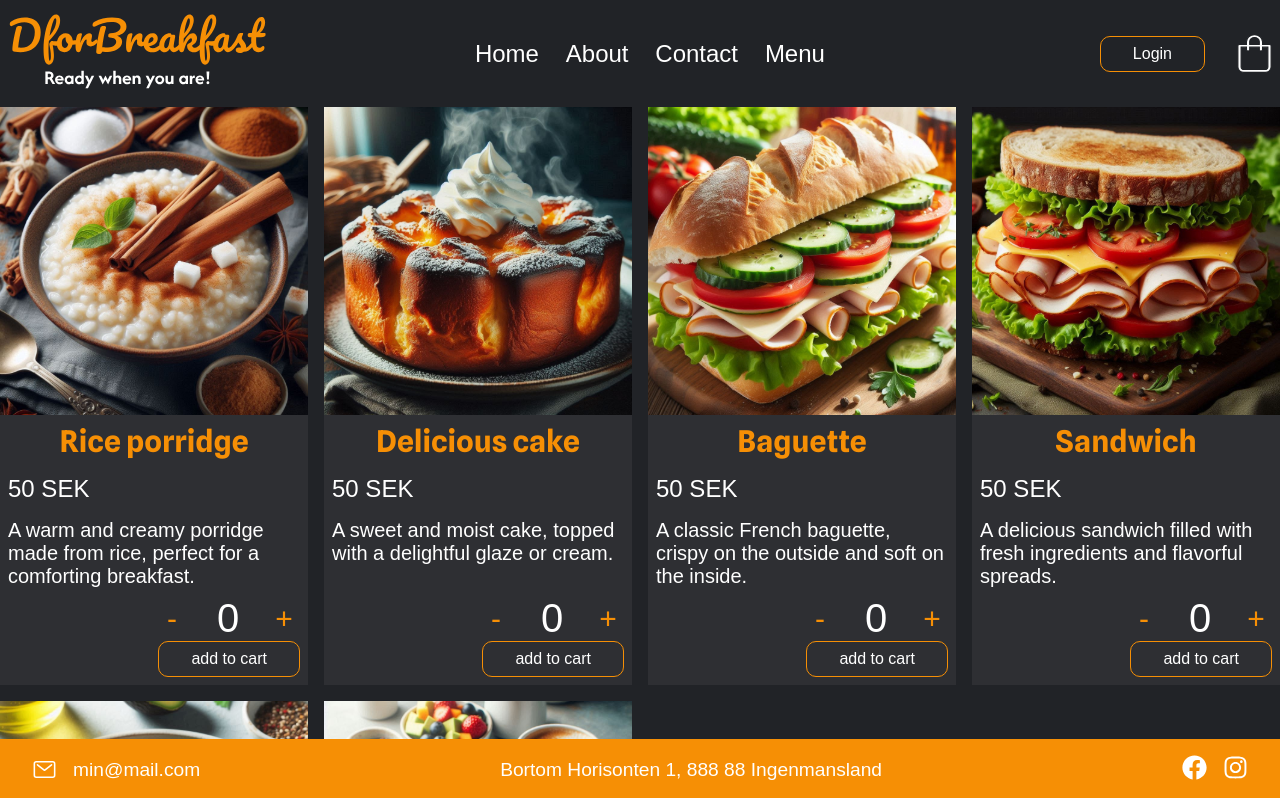
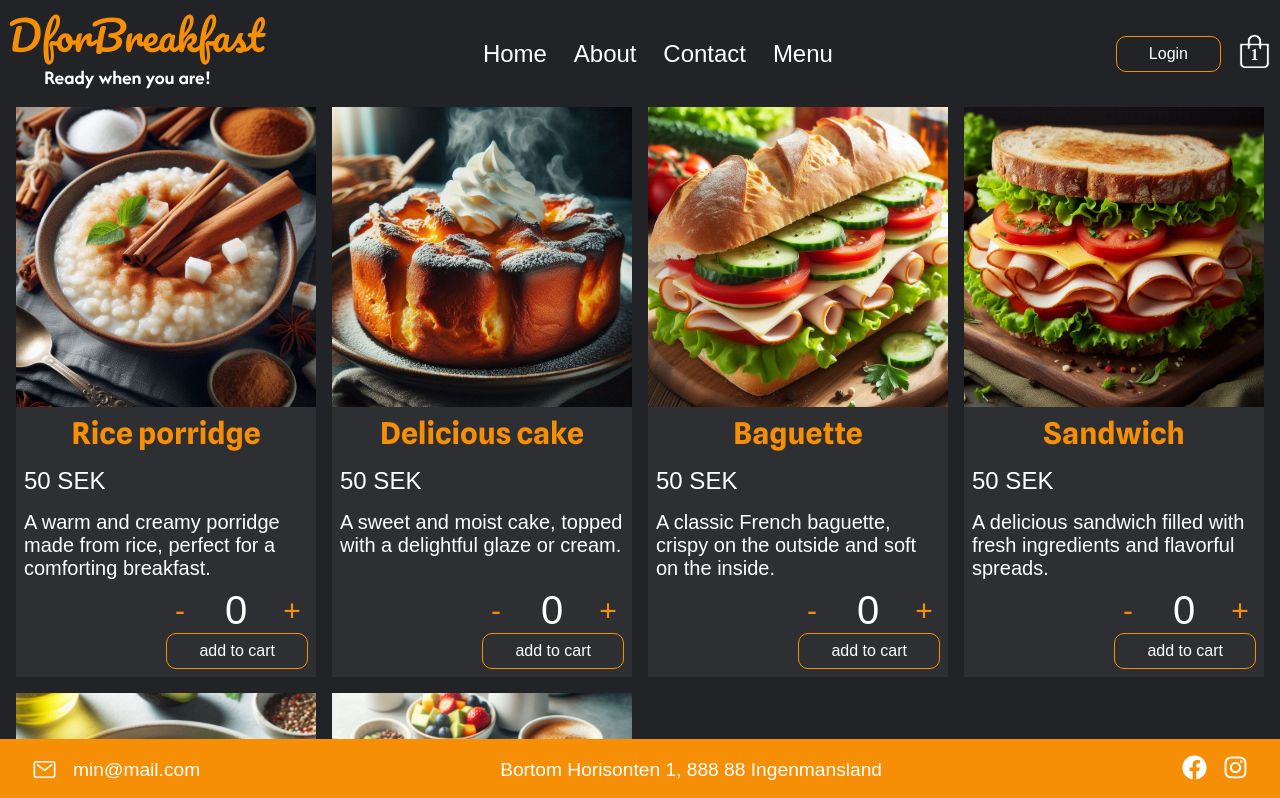
Before and after one commit to sandranymark/GhostWarriors, a React (Vite) app in the folder frontend/: page /menu in a window 1280 px wide. Shown: the top 798 px of the page. Built offline with nearby package versions, Linux system fonts and the light colour scheme; a web font is replaced by a local one.

Commit message:
small css fixes

```diff
--- a/frontend/src/components/hamburgerBar/HamburgerBar.css
+++ b/frontend/src/components/hamburgerBar/HamburgerBar.css
@@ -24,6 +24,10 @@
   margin-right: .5rem;
 }
 
+.hide {
+  display: none;
+}
+
 @keyframes slideInFromRight {
   from {
     opacity: 0;
--- a/frontend/src/components/hamburgerBar/HamburgerBar.tsx
+++ b/frontend/src/components/hamburgerBar/HamburgerBar.tsx
@@ -15,12 +15,15 @@ function HamburgerBar({ onClose }: HanburgerBarProps) {
     const hamburgerRef = document.querySelector(".hamburger") as HTMLElement;
     const headerLogoRef = document.querySelector(".header__logo") as HTMLImageElement;
     const headerLinkAroundLogoRef = document.querySelector(".header__link") as HTMLLinkElement;
+    const cartBtnWrapperRef = document.querySelector(".header__cart-btn--wrapper") as HTMLElement;
+
 
     const handleClose = (): void => {
-      navRef.classList.add("hide");
+      // navRef.classList.add("hide");
       hamburgerRef.classList.remove("hide");
       headerLogoRef.classList.remove("hide");
       headerLinkAroundLogoRef.classList.remove("hide");
+      cartBtnWrapperRef.classList.remove("hide");
       onClose();
     };
 
--- a/frontend/src/components/header/Header.css
+++ b/frontend/src/components/header/Header.css
@@ -16,6 +16,7 @@
 .header__cart-btn--wrapper {
   display: flex;
   align-items: center;
+  gap: 1rem;
 }
 
 .header__btn {
@@ -33,19 +34,25 @@
   box-shadow: 0px 0px 10px orange;
 }
 
+.header__cart--wrapper {
+  position: relative;
+  display: inline-block;
+  gap: .5rem;
+}
+
 .header__cart {
   width: 35px;
-  cursor: pointer;
-  margin-left: 2rem;
+  height: 35px;
 }
 
 .header__cart-items {
-  top: 65px;
-  right: 29px;
+  position: absolute;
+  top: 55%;
+  left: 50%;
+  transform: translate(-50%, -50%);
   font-size: 16px;
-  position: absolute;
+  font-weight: bold;
   color: var(--white);
-  font-family: var(--p);
 }
 
 .hamburger {
@@ -88,16 +95,14 @@
   }
 
   .header__cart {
-    width: 30px;
     cursor: pointer;
-    margin-left: 1.3rem;
   }
 
-  .header__cart-items {
+  /* .header__cart-items {
     top: 65px;
     right: 28px;
     font-size: 14px;
-  }
+  } */
 }
 
 @media screen and (max-width: 700px) {
@@ -118,7 +123,9 @@
 
 @media screen and (max-width: 580px) {
   .header__cart-btn--wrapper {
-    display: none;
+    margin-right: .5rem;
+    margin-left: .5rem;
+    gap: .5rem;
   }
 
   .hamburger-line {
--- a/frontend/src/components/header/Header.tsx
+++ b/frontend/src/components/header/Header.tsx
@@ -14,6 +14,7 @@ function Header() {
     const hamburgerRef = document.querySelector(".hamburger") as HTMLElement;
     const headerLogoRef = document.querySelector(".header__logo") as HTMLImageElement;
     const headerLinkAroundLogoRef = document.querySelector(".header__link") as HTMLLinkElement;
+    const cartBtnWrapperRef = document.querySelector(".header__cart-btn--wrapper") as HTMLElement;
 
     if (!hamburgerRef) {
       return;
@@ -24,6 +25,7 @@ function Header() {
         hamburgerRef.classList.add("hide");
         headerLogoRef.classList.add("hide");
         headerLinkAroundLogoRef.classList.add("hide");
+        cartBtnWrapperRef.classList.add("hide");
       });
     }
 
@@ -40,8 +42,10 @@ function Header() {
       <Nav />
       <div className="header__cart-btn--wrapper">
         <button className="header__btn">Login</button>
-        <img className="header__cart" src={cart} alt="cart-logo" />
-        <p className="header__cart-items"></p>
+        <div className="header__cart--wrapper">
+          <img className="header__cart" src={cart} alt="cart-logo" />
+          <p className="header__cart-items">1</p>
+        </div>
       </div>
 
       <nav className="hamburger">
--- a/frontend/src/components/incrementButton/IncrementButton.css
+++ b/frontend/src/components/incrementButton/IncrementButton.css
@@ -18,6 +18,7 @@
   min-width: 3rem;
   color: var(--orange);
   font-size: 30px;
+  cursor: pointer;
 }
 
 .display-value {
--- a/frontend/src/pages/menupage/Menupage.css
+++ b/frontend/src/pages/menupage/Menupage.css
@@ -2,6 +2,8 @@
   gap: 1rem;
   display: grid;
   grid-template-columns: repeat(auto-fill, minmax(300px, 1fr));
+  margin-bottom: 5rem;
+  padding: 0 1rem;
 }
 
 @media screen and (max-width: 500px) {
```
